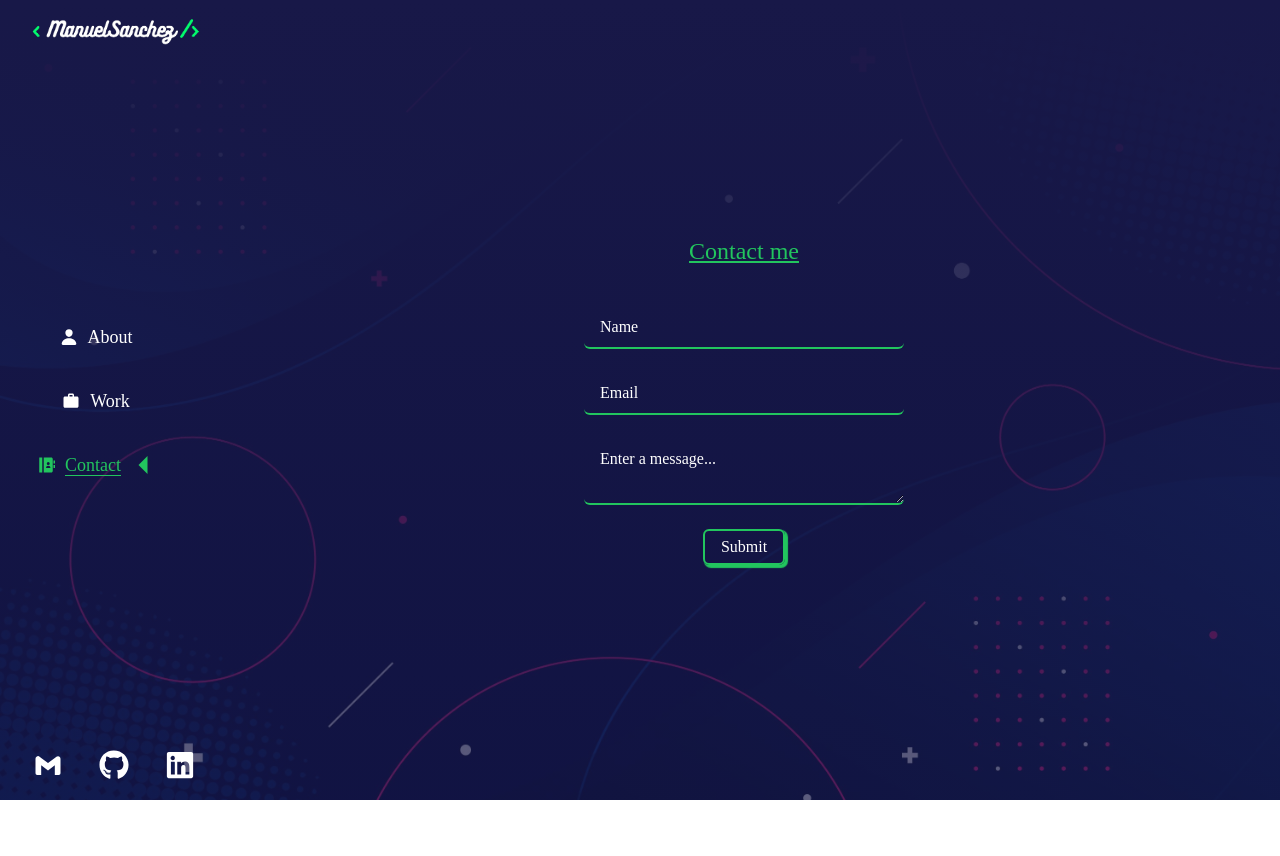
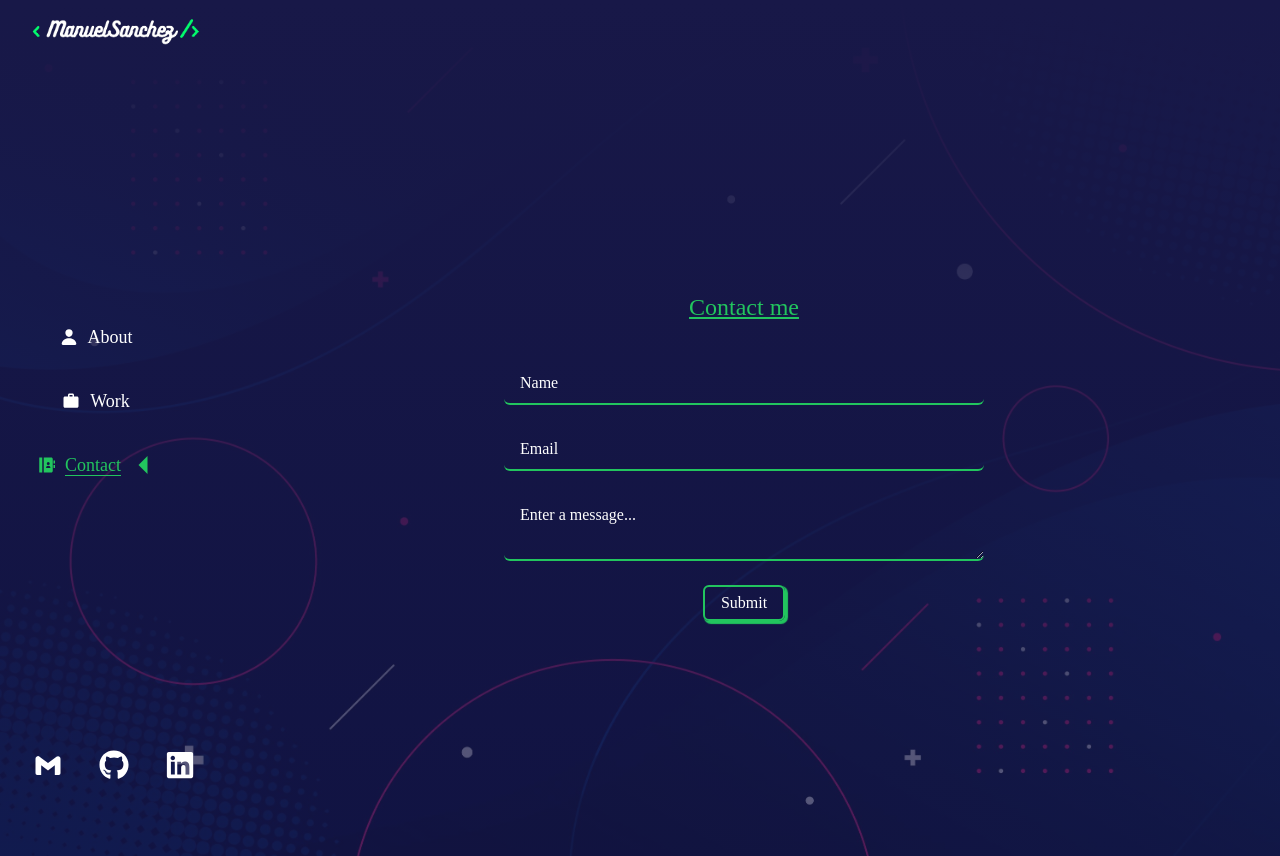
Before and after one commit to Luffytaro22/Portfolio, a React (Vite) app: page /contact in a window 1280 px wide. Before the commit the page ends 800 px from the top, so only its background shows below. Built offline with nearby package versions, Linux system fonts and the light colour scheme.

Commit message:
Improve notice and alert messages styles

```diff
--- a/src/components/Contact.jsx
+++ b/src/components/Contact.jsx
@@ -15,7 +15,7 @@ const Contact = () => {
   }
 
   return (
-    <div className="flex flex-col min-h-screen justify-center text-center text-white lg:ml-[13rem] animate-show-contact">
+    <div className="flex flex-col min-h-screen justify-center text-center text-white lg:ml-[13rem] animate-show-contact mt-14">
       <h2 className="primary-font text-2xl underline text-green-500">Contact me</h2>
       <form onSubmit={handleSubmit(onSubmit)} className="mt-10 flex flex-col gap-6 items-center">
         <input
--- a/src/components/subcomponents/NoticeAlert.jsx
+++ b/src/components/subcomponents/NoticeAlert.jsx
@@ -34,7 +34,7 @@ const NoticeAlert = () => {
 
   return (
     <>
-      {notice && <p className="notice bg-emerald-950 notice-alert animate-show-message">{notice}</p>}
+      {notice && <p className="notice bg-green-500 notice-alert animate-show-message">{notice}</p>}
       {error && <p className="alert bg-red-950 notice-alert animate-show-message">{error}</p>}
     </>
   );
--- a/src/index.css
+++ b/src/index.css
@@ -104,7 +104,7 @@ body {
 }
 
 .formInputs {
-  @apply w-[80%] max-w-[20rem] bg-transparent secondary-font text-white rounded-md py-2 px-4 border-b-2 border-green-500;
+  @apply w-[80%] max-w-[30rem] bg-transparent secondary-font text-white rounded-md py-2 px-4 border-b-2 border-green-500;
 }
 
 .formInputs::placeholder {
@@ -117,6 +117,10 @@ body {
 
 .submit-button {
   @apply secondary-font shadow-submit-button py-1 px-4 rounded-md border-2 border-green-500;
+}
+
+.notice-alert {
+  @apply fixed top-[3rem] left-0 right-0 text-center text-white primary-font mx-auto max-w-[30rem] z-40 rounded-2xl py-2;
 }
 
 @media only screen and (min-width: 1280px) {
--- a/tailwind.config.js
+++ b/tailwind.config.js
@@ -17,14 +17,14 @@ export default {
       },
       keyframes: {
         'show-message': {
-          '0%': { transform: 'translatey(-100%)' },
+          '0%': { transform: 'translatey(-200%)' },
           '50%': { transform: 'translatey(-50%)' },
           '100%': { transform: 'translatey(0)' },
         },
         'hide-message': {
           '0%': { transform: 'translatey(0)' },
           '50%': { transform: 'translatey(-50%)' },
-          '100%': { transform: 'translatey(-110%)' },
+          '100%': { transform: 'translatey(-200%)' },
         },
         'show-menu': {
           '0%': { transform: 'translatex(-100%)' },
```
